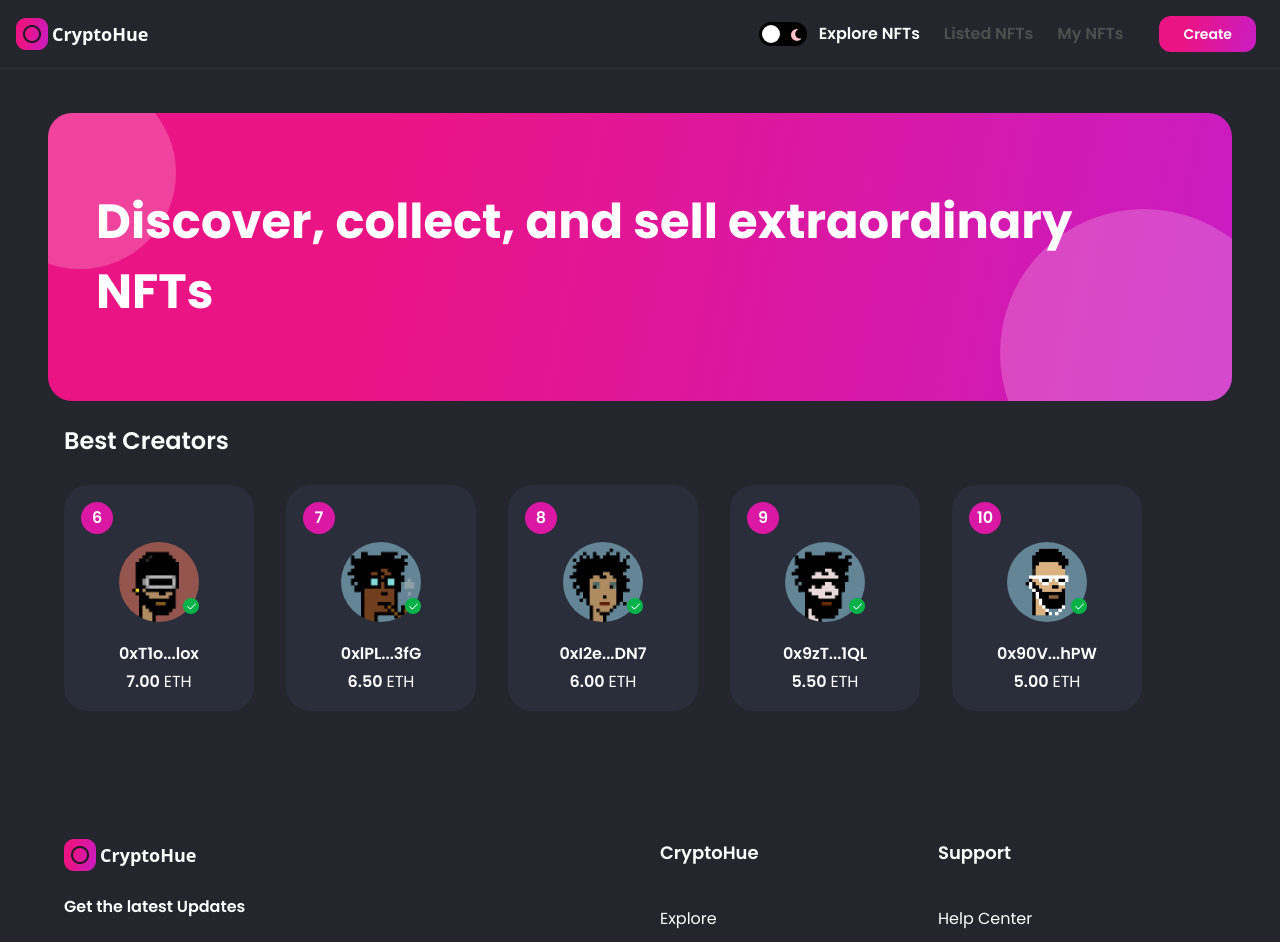
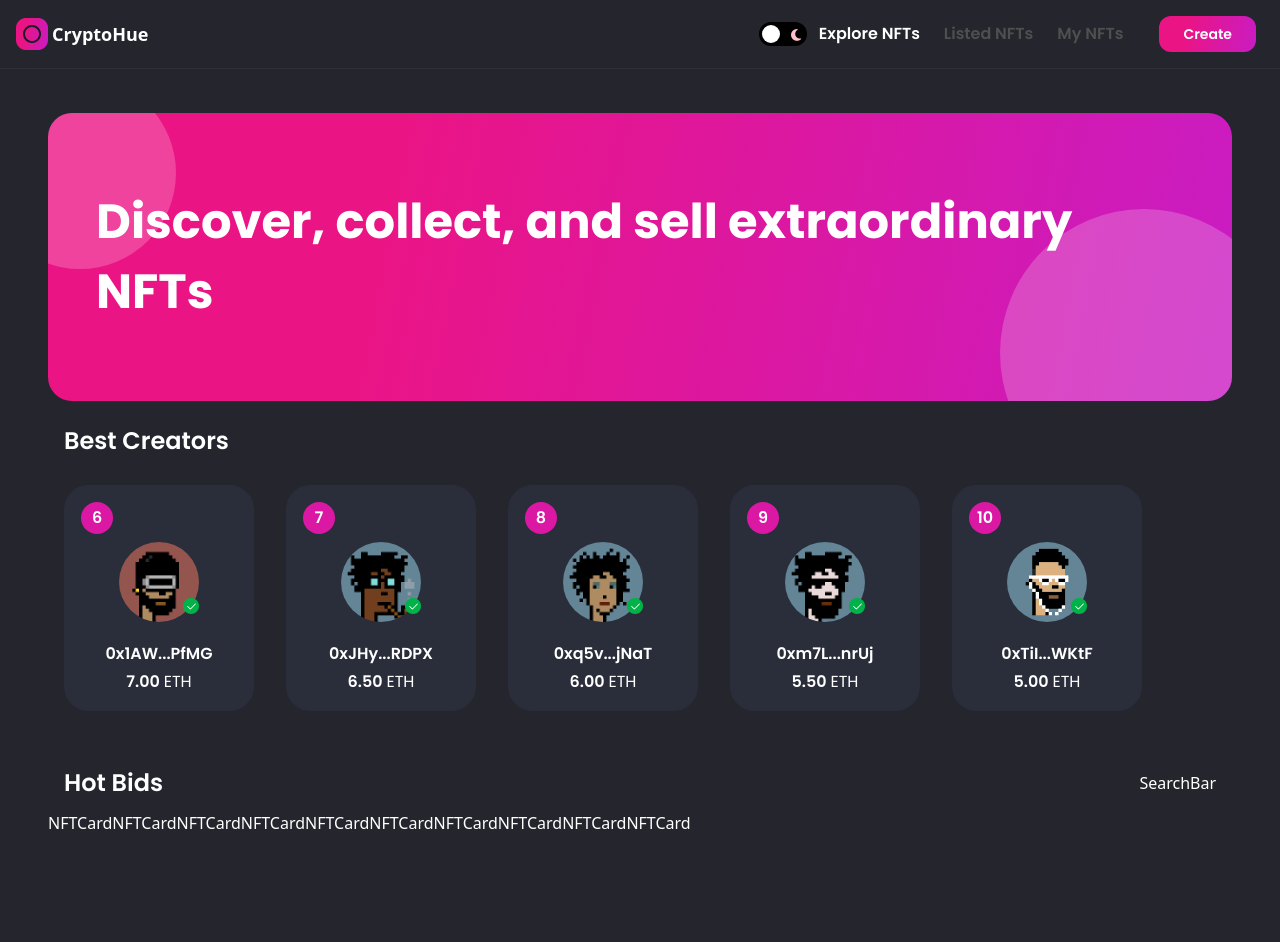
Before and after one commit to Jaumet91/nft-marketplace, a Next.js app: page / in a window 1280 px wide. Shown: the top 942 px of the page. Built offline with nearby package versions, Linux system fonts and the light colour scheme.

Commit message:
SkeletonHome.tsx: fixed

```diff
--- /dev/null
+++ b/components/NFTCard.tsx
@@ -0,0 +1,5 @@
+type Props = {}
+
+export const NFTCard = (props: Props) => {
+  return <div>NFTCard</div>
+}
--- a/components/Skeleton/SkeletonFooter.tsx
+++ b/components/Skeleton/SkeletonFooter.tsx
@@ -1,6 +1,4 @@
-type Props = {}
-
-export const SkeletonFooter = (props: Props) => {
+export const SkeletonFooter = () => {
   return (
     <footer className="flexCenter bordet-t w-screen flex-col justify-between py-16 sm:py-8">
       <div className="flex w-full flex-row px-16 md:flex-col sm:px-4 minmd:w-4/5">
--- a/components/Skeleton/SkeletonHome.tsx
+++ b/components/Skeleton/SkeletonHome.tsx
@@ -1,5 +1,30 @@
-type Props = {}
+import { SkeletonHomeAvatar } from './'
 
-export const SkeletonHome = (props: Props) => {
-  return <div>SkeletonHome</div>
+export const SkeletonHome = () => {
+  return (
+    <div className="flex animate-pulse justify-center ">
+      <div className="w-full flex-col p-12  sm:px-4 minmd:w-4/5">
+        <div className="mb-10 flex h-72 items-center justify-center rounded-3xl bg-slate-700 sm:h-60 xs:h-44 xs:p-4 ">
+          <svg
+            className="h-12 w-12 text-gray-200"
+            xmlns="http://www.w3.org/2000/svg"
+            aria-hidden="true"
+            fill="currentColor"
+            viewBox="0 0 640 512">
+            <path d="M480 80C480 35.82 515.8 0 560 0C604.2 0 640 35.82 640 80C640 124.2 604.2 160 560 160C515.8 160 480 124.2 480 80zM0 456.1C0 445.6 2.964 435.3 8.551 426.4L225.3 81.01C231.9 70.42 243.5 64 256 64C268.5 64 280.1 70.42 286.8 81.01L412.7 281.7L460.9 202.7C464.1 196.1 472.2 192 480 192C487.8 192 495 196.1 499.1 202.7L631.1 419.1C636.9 428.6 640 439.7 640 450.9C640 484.6 612.6 512 578.9 512H55.91C25.03 512 .0006 486.1 .0006 456.1L0 456.1z" />
+          </svg>
+        </div>
+        <div className="flex-col">
+          <div className="mb-10 h-4 w-48 rounded-full bg-slate-600"></div>
+          <div className="flex space-x-10">
+            <SkeletonHomeAvatar />
+            <SkeletonHomeAvatar />
+            <SkeletonHomeAvatar />
+            <SkeletonHomeAvatar />
+            <SkeletonHomeAvatar />
+          </div>
+        </div>
+      </div>
+    </div>
+  )
 }
--- /dev/null
+++ b/components/Skeleton/SkeletonHomeAvatar.tsx
@@ -0,0 +1,25 @@
+export const SkeletonHomeAvatar = () => (
+  <div className="flex-col">
+    <div className="mt-4 flex items-center">
+      <svg
+        className="h-14 w-14 text-slate-700"
+        aria-hidden="true"
+        fill="currentColor"
+        viewBox="0 0 20 20"
+        xmlns="http://www.w3.org/2000/svg">
+        <path
+          fillRule="evenodd"
+          d="M18 10a8 8 0 11-16 0 8 8 0 0116 0zm-6-3a2 2 0 11-4 0 2 2 0 014 0zm-2 4a5 5 0 00-4.546 2.916A5.986 5.986 0 0010 16a5.986 5.986 0 004.546-2.084A5 5 0 0010 11z"
+          clipRule="evenodd"></path>
+      </svg>
+      <div>
+        <div className="mb-2 h-2.5 w-32 rounded-full bg-slate-700"></div>
+        <div className="h-2 w-28 rounded-full bg-slate-700"></div>
+      </div>
+    </div>
+    <div className="mt-2 h-2 w-40 rounded-full bg-slate-700"></div>
+    <div className="mt-2 h-2 w-48 rounded-full bg-slate-700"></div>
+    <div className="mt-2 h-2 w-40 rounded-full bg-slate-700"></div>
+    <div className="mt-2 h-2 w-48 rounded-full bg-slate-700"></div>
+  </div>
+)
--- a/components/Skeleton/SkeletonNavbar.tsx
+++ b/components/Skeleton/SkeletonNavbar.tsx
@@ -1,6 +1,4 @@
-type Props = {}
-
-export const SkeletonNavbar = (props: Props) => {
+export const SkeletonNavbar = () => {
   return (
     <nav className="flexBetween fixed w-full flex-row border-nft-black-1 bg-nft-dark p-4">
       <div className="flex flex-1 animate-pulse flex-row items-center justify-start">
--- a/components/Skeleton/index.ts
+++ b/components/Skeleton/index.ts
@@ -1,3 +1,4 @@
 export * from './SkeletonNavbar'
 export * from './SkeletonFooter'
 export * from './SkeletonHome'
+export * from './SkeletonHomeAvatar'
--- a/components/index.ts
+++ b/components/index.ts
@@ -1,3 +1,4 @@
 export * from './Button'
 export * from './Banner'
 export * from './CreatorCard'
+export * from './NFTCard'
--- a/pages/index.tsx
+++ b/pages/index.tsx
@@ -3,7 +3,7 @@ import { useTheme } from 'next-themes'
 import Image from 'next/image'
 import type { NextPage } from 'next'
 
-import { Banner, CreatorCard } from '../components'
+import { Banner, CreatorCard, NFTCard } from '../components'
 import images from '../assets'
 import { makeId } from '../utils/makeId'
 import { SkeletonHome } from '../components/Skeleton'
@@ -77,7 +77,7 @@ const Home: NextPage = () => {
                   key={`creator-${i}`}
                   rank={i}
                   creatorImage={images[`creator${i}` as keyof typeof images]}
-                  creatorName={`0x${makeId(3)}...${makeId(3)}`}
+                  creatorName={`0x${makeId(3)}...${makeId(4)}`}
                   creatorEths={10 - i * 0.5}
                 />
               ))}
@@ -114,6 +114,29 @@ const Home: NextPage = () => {
             </div>
           </div>
         </div>
+
+        <div className="mt-10">
+          <div className="flexBetween mx-4 sm:flex-col sm:items-start xs:mx-0 minlg:mx-8">
+            <h1 className="flex-1 font-poppins text-2xl font-semibold text-nft-black-1 dark:text-white sm:mb-4 minlg:text-4xl">
+              Hot Bids
+            </h1>
+            <div>SearchBar</div>
+          </div>
+          <div className="mt-3 flex w-full flex-wrap justify-start md:justify-center">
+            {[1, 2, 3, 4, 5, 6, 7, 8, 9, 10].map((i) => (
+              <NFTCard
+                key={`nft-${i}`}
+                nft={{
+                  i,
+                  name: `Nifty NFT ${i}`,
+                  seller: `0x${makeId(3)}...${makeId(4)}`,
+                  owner: `0x${makeId(3)}...${makeId(4)}`,
+                  description: 'Cool NFT on Sale'
+                }}
+              />
+            ))}
+          </div>
+        </div>
       </div>
     </div>
   )
```
